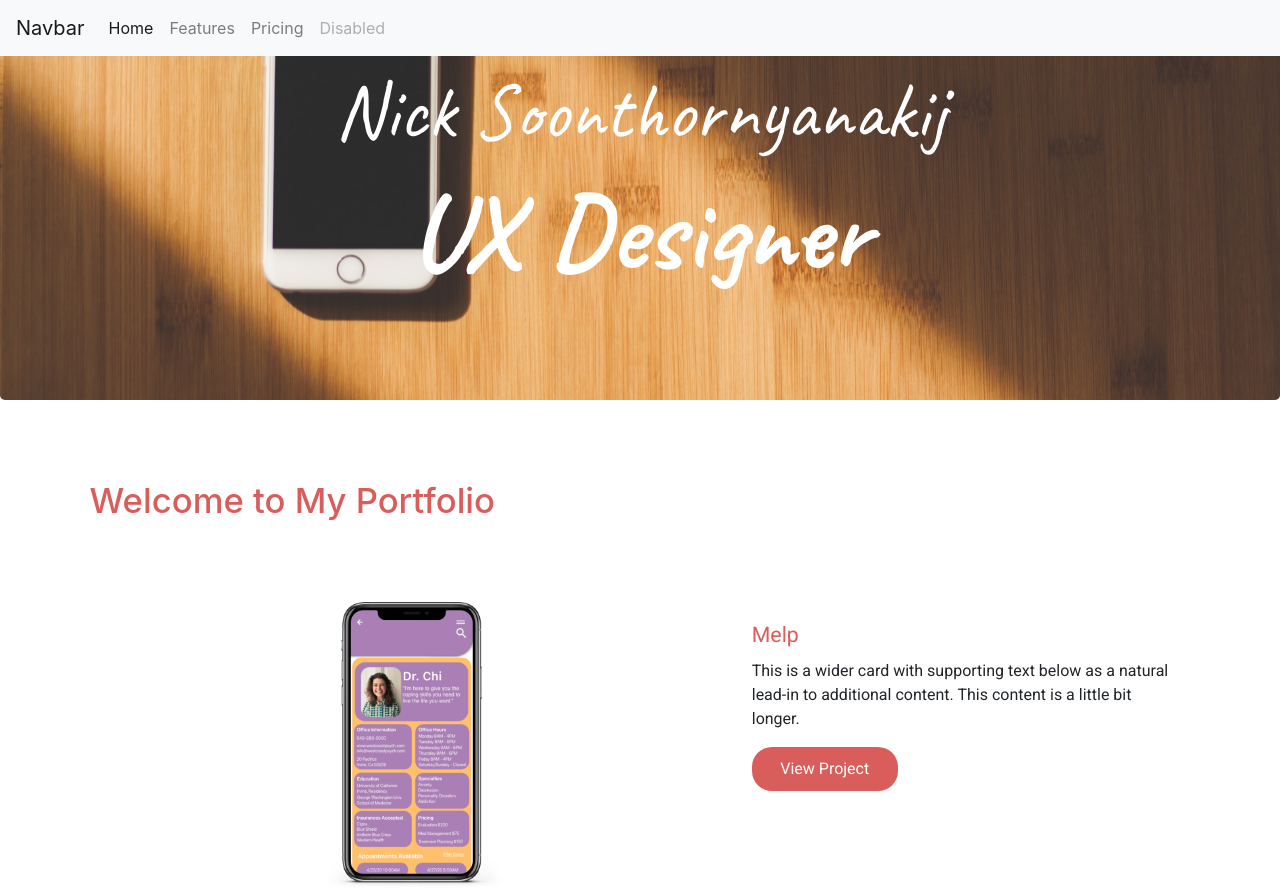
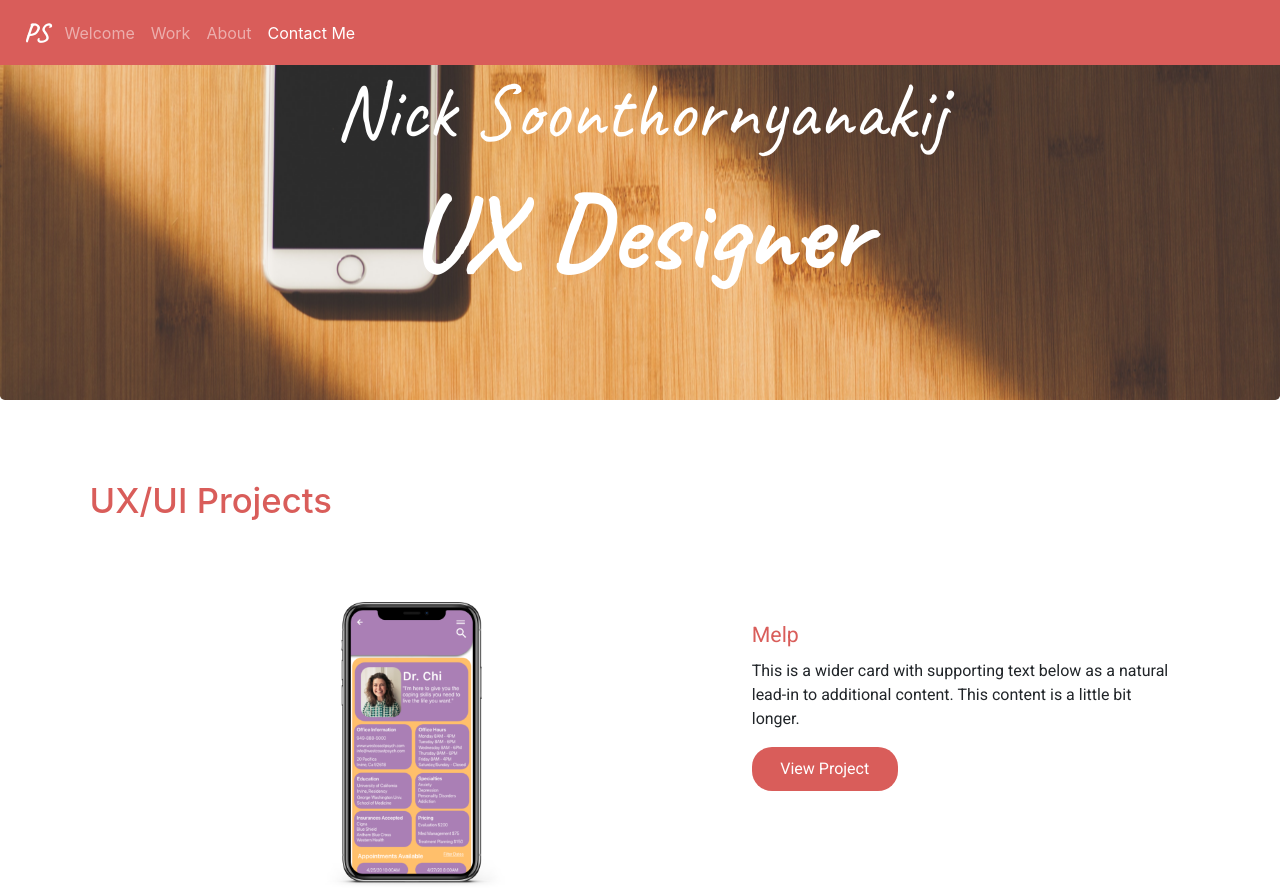
Before and after one commit to psoontho/home, a plain HTML site: page index.html in a window 1280 px wide. Shown: the top 895 px of the page. Drawn offline with nearby package versions, Linux system fonts and the light colour scheme.

Commit message:
scrollspy done

```diff
--- a/css/style.css
+++ b/css/style.css
@@ -30,12 +30,11 @@ body {
     height: 50vh;
 }
 
-/*.navbar {
+.navbar {
     background-color: #D95D5A;
-}*/
+}
 
 .logo {
-    color: #ffffff;
     font-family: 'Caveat', cursive;
     font-weight: bold;
     font-size: 26px;
--- a/index.html
+++ b/index.html
@@ -16,7 +16,7 @@
 
 <!-- Navbar section -->
 
-<body data-spy="scroll" data-target="navbar" data-offset="50">
+<body data-spy="scroll" data-target="navbar" data-offset="0">
     <!-- <nav class="fixed-top navbar navbar-expand-lg navbar-light">
         <a class="logo" href="#">PS</a>
         <button class="navbar-toggler" type="button" data-toggle="collapse" data-target="#navbarNav"
@@ -39,24 +39,25 @@
             </ul>
         </div>-->
 
-        <nav class="fixed-top navbar navbar-expand-lg navbar-light bg-light">
-                <a class="navbar-brand" href="#">Navbar</a>
-                <button class="navbar-toggler" type="button" data-toggle="collapse" data-target="#navbarNav" aria-controls="navbarNav" aria-expanded="false" aria-label="Toggle navigation">
+    <nav class="fixed-top navbar navbar-expand-lg navbar-dark" id="scrollSpyNav">
+        <a class="navbar-brand logo" href="#">PS</a>
+        <button class="navbar-toggler" type="button" data-toggle="collapse" data-target="#navbarNav"
+            aria-controls="navbarNav" aria-expanded="false" aria-label="Toggle navigation">
             <span class="navbar-toggler-icon"></span>
         </button>
         <div class="collapse navbar-collapse" id="navbarNav">
             <ul class="navbar-nav">
-                    <li class="nav-item active">
-                      <a class="nav-link" href="#welcome">Home <span class="sr-only">(current)</span></a>
+                <li class="nav-item">
+                    <a class="nav-link" href="#welcome">Welcome</a>
                 </li>
                 <li class="nav-item">
-                      <a class="nav-link" href="#work">Features</a>
+                    <a class="nav-link" href="#work">Work</a>
                 </li>
                 <li class="nav-item">
-                      <a class="nav-link" href="#about">Pricing</a>
+                    <a class="nav-link" href="#about">About</a>
                 </li>
                 <li class="nav-item">
-                      <a class="nav-link disabled" href="#" tabindex="-1" aria-disabled="true">Disabled</a>
+                    <a class="nav-link" href="#contactMe">Contact Me</a>
                 </li>
             </ul>
         </div>
@@ -70,11 +71,12 @@
         <h1 class="myTitle">UX Designer</h1>
 
     </div>
+
+    <div id="work">
         <div class="heading">
-        <h2>Welcome to My Portfolio</h2>
+            <h2>UX/UI Projects</h2>
         </div>
-    <!-- work section -->
-    <div id="work">
+
         <div class="card">
             <div class="row no-gutters">
                 <div class="melp col-md-7">
--- a/js/index.js
+++ b/js/index.js
@@ -4,4 +4,10 @@ $(".myButton").hover(function(){
     $(this).css("background-color","#D95D5A");
 });
 
-$('body').scrollspy({ target: '#ScrollSpyNav' });
+$('body').scrollspy({ target: '#scrollSpyNav' });
+
+/*$(document).ready(function(){
+    $('[data-spy="scroll"]').each(function () {
+        var $spy = $(this).scrollspy('refresh')
+        });
+});*/
```
Lines whose indentation alone changed are shown as unchanged.
